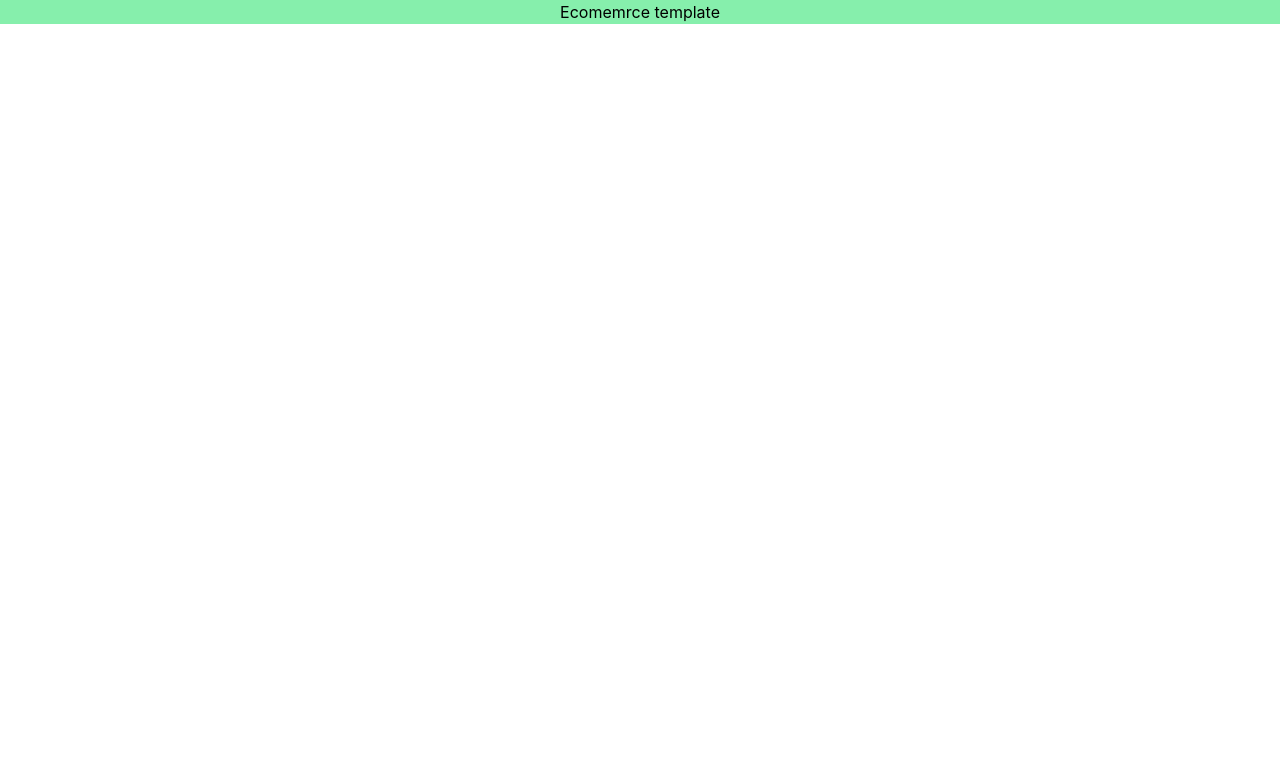
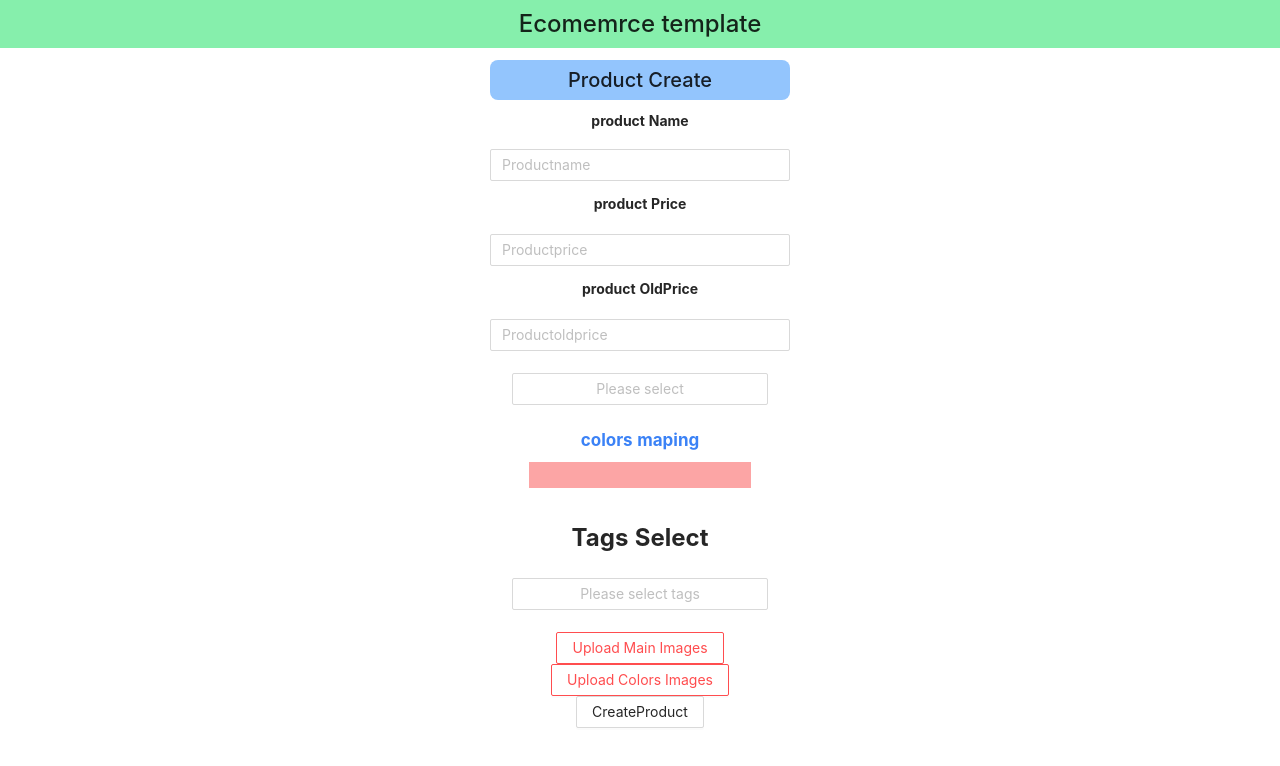
Before and after one commit to maher9393267111/ecom-mern-client, a React (Create React App) app: page /product in a window 1280 px wide. Before the commit this address had no page. Shown: the top 766 px of the page. Built offline with nearby package versions, Linux system fonts and the light colour scheme.

Commit message:
create product success next step add category select

```diff
--- a/package.json
+++ b/package.json
@@ -6,9 +6,11 @@
     "@testing-library/jest-dom": "^5.16.4",
     "@testing-library/react": "^13.2.0",
     "@testing-library/user-event": "^13.5.0",
+    "antd": "^4.20.5",
     "axios": "^0.27.2",
     "react": "^18.1.0",
     "react-dom": "^18.1.0",
+    "react-icons": "^4.3.1",
     "react-router-dom": "^6.3.0",
     "react-scripts": "5.0.1",
     "web-vitals": "^2.1.4"
--- a/src/App.css
+++ b/src/App.css
@@ -1,5 +1,5 @@
 .App {
-  text-align: center;
+  /* text-align: center; */
 }
 
 .App-logo {
--- a/src/App.js
+++ b/src/App.js
@@ -8,13 +8,14 @@ import {
 
 import Home from './pages/home/index';
 import Category from './pages/category/index';
+import Product from './pages/product';
 
 
 function App() {
   return (
     <div className="App">
       {/*  sabit  */}
-   <h1 className='  bg-green-300'>Ecomemrce template</h1>
+   <h1 className='  bg-green-300 text-2xl p-[8px] text-center'>Ecomemrce template</h1>
 
    <BrowserRouter>
     <Routes>
@@ -23,6 +24,8 @@ function App() {
         <Route index element={<Home />} />
 
         <Route path ='category' element = {<Category />} />
+
+<Route path ='product' element = {<Product />} />
 
         {/* </Route> */}
 
--- a/src/index.css
+++ b/src/index.css
@@ -16,3 +16,24 @@ code {
   font-family: source-code-pro, Menlo, Monaco, Consolas, 'Courier New',
     monospace;
 }
+
+
+@layer components {
+
+
+.p1{
+
+@apply pb-[12px] pt-[12px]
+
+}
+
+
+.p2{
+@apply Pr-[12px] pl-[12px]
+
+
+}
+
+
+
+}
--- a/src/index.js
+++ b/src/index.js
@@ -2,6 +2,7 @@ import React from 'react';
 import ReactDOM from 'react-dom/client';
 import './index.css';
 import App from './App';
+import 'antd/dist/antd.css';
 import reportWebVitals from './reportWebVitals';
 
 const root = ReactDOM.createRoot(document.getElementById('root'));
--- a/src/pages/product/index.js
+++ b/src/pages/product/index.js
@@ -1,25 +1,379 @@
 import React from "react";
+import axios from "axios";
+import { useState, useEffect, useRef } from "react";
+import { Select, Input,Button } from "antd";
+const { Option } = Select;
 
 const Product = () => {
-  return (
-    <div>
-      <div>
-        <h1>Create Product</h1>
 
-        <div>
+  const apiURL = "http://localhost:5000/api/product/add-product";
+
+
+  const hiddenFileInput = useRef(null);
+const hiddencolorFileInput = useRef(null);
+
+  const [name, setName] = useState("");
+  const [price, setPrice] = useState([]);
+  const [media, setMedia] = useState(null);
+  const [resImage, setResImage] = useState([]);
+
+  const [files, setFiles] = useState("");
+  const [colorsfiles, setcolorsFiles] = useState(""); // handle colorsimages files change
+  const [info, setInfo] = useState({});
+
+  const [colors, setColors] = useState([]);
+  const [tags, setTags] = useState([]);
+  const [category, setCategory] = useState([]);
+
+  const [oldprice, setOldprice] = useState();
+
+  // make mathrandom numbe
+
+  const [selectedCategory, setSelectedCategory] = useState();
+
+  const children1 = [
+    "black",
+    "red",
+    "orange",
+    "blue",
+    "grey",
+    "green",
+    "white",
+  ];
+
+  const children = [];
+
+  var item;
+  for (item in children1) {
+    children.push(<Option key={children1[item]}>{children1[item]}</Option>);
+  }
+
+  const colorhere = [];
+
+  function handleChange(value) {
+    console.log(`selected ${value}`);
+
+    // push selected colors to colors array
+
+    colorhere.push(value);
+
+    setColors(colorhere);
+    console.log("colorhere-->", colorhere);
+  }
+
+  // ---tags----
+
+  const tagsArray1 = [
+    "Clocks",
+    "Minimalism",
+    " Lighting",
+    "Accessories",
+    "toys",
+    "furniture",
+    "Sweats",
+    "shoes",
+    "bags",
+    "jewelry",
+    "watches",
+    "retail",
+    "Cannabis",
+    "tools",
+    "gifts",
+    "home",
+    "beauty",
+    "food",
+    "health",
+    "sports",
+    "travel",
+    "beauty",
+  ];
+
+  const tagsArray = [];
+
+  var itemtag;
+  for (itemtag in tagsArray1) {
+    tagsArray.push(
+      <Option key={tagsArray1[itemtag]}>{tagsArray1[itemtag]}</Option>
+    );
+  }
+
+  const tagshere = [];
+
+  function handleTagsChange(value) {
+    console.log(`selected ${value}`);
+    tagshere.push(value);
+
+    console.log("tagshere", tagshere);
+    console.log("tags-->", tags);
+    console.log("tags length-->", tags.length, "colorhere", tagshere.length);
+    setTags(tagshere);
+    console.log("tags result-->", tags);
+  }
+
+
+
+  const handleClickUplaodicon = event => {
+    hiddenFileInput.current.click();
+  };
+
+  const handleClickUplaodiconcolors = event => {
+    hiddencolorFileInput.current.click();
+  };
+
+
+
+const handleChangeImages = event => {
+    const fileUploaded = event.target.files;
+    console.log("fileUploaded", fileUploaded);
+    setFiles(fileUploaded);
+    console.log("files-main-images", files);
+  };
 
 
 
 
+  // handle colorsimages files change
+
+  const handlecolorsChangeImages = event => {
+    const colorsfileUploaded = event.target.files;
+    setcolorsFiles(colorsfileUploaded);
+    console.log("colorsfiles upload colors---->", files);
+  };
 
 
 
-              <div>
+// send data to server
 
+const handleclick = async event => {
+  event.preventDefault();
+try {
+
+  const listimages = await Promise.all(
+    // listimages is--> array of  objects --> object mainimgs = {secure_url:secure_url,public_id:public_id};
+    Object.values(files).map(async (file) => {
+      const data = new FormData();
+      data.append("file", file);
+      data.append("upload_preset", "mystory123");
+      data.append("folder", "/products-main");
+      const uploadRes1 = await axios.post(
+        "https://api.cloudinary.com/v1_1/maher9911133/image/upload",
+        data
+      );
+
+      const { url,secure_url,public_id } = uploadRes1.data;
+
+    console.log("uploadRes mainnnnnnn", uploadRes1);
+
+      let mainimgs ={}
+      return  mainimgs = {secure_url:secure_url,public_id:public_id};
+    })
+  );
+
+
+
+// ---images colors upload to cloudinary----
+
+const colorslist = await Promise.all(
+  // colorslist is--> array of  objects --> object mainimgs = {secure_url:secure_url,public_id:public_id};
+  Object.values(colorsfiles).map(async (file) => {
+    const datacolor = new FormData();
+    datacolor.append("file", file);
+    datacolor.append("upload_preset", "mystory123");
+    datacolor.append("folder", "/products-colors");
+    const uploadRes2 = await axios.post(
+      "https://api.cloudinary.com/v1_1/maher9911133/image/upload",
+      datacolor
+    );
+
+    console.log("uploadRes colorssssssssssssssssss", uploadRes2);
+
+    const { url,secure_url,public_id } = uploadRes2.data;
+
+     let colsmgs ={}
+    return   colsmgs = {secure_url:secure_url,public_id:public_id};
+  })
+);
+
+
+
+
+//--------------------------------------------------
+
+  const newproduct = {
+    price,
+    name,
+     colorimages:colorslist,
+    category:'6281155aa43615d16337dc25',
+     oldprice,
+     tags:tags[0],
+    colors: colors[0],
+   images: listimages, // array of urls of images
+ };
+ console.log("new product--->", newproduct);
+
+ await axios.post(apiURL, newproduct).then((res) => {
+  console.log("respons name from post product-->", res);
+});
+
+
+
+}
+
+catch (error) {
+  console.log(error);
+}
+
+
+
+
+}
+
+
+
+  return (
+    <div className="container pb-[50px] mb-55px text-center">
+      <div>
+        <h1 className="text-xl w-[300px] mx-auto bg-blue-300 p-[6px] rounded-lg">
+          Product Create
+        </h1>
+      </div>
+
+      <div>
+        <div className="form-container">
+          <div className="w-[300px] mx-auto">
+            <div className="pro-name">
+              <h1 className="font-bold pb-[10px]"> product Name</h1>
+
+              <Input
+                type="text"
+                id="name"
+                onChange={(e) => setName(e.target.value)}
+                placeholder="Productname"
+              />
+            </div>
+
+            {/* ----------------- */}
+
+            {/* ----price---- */}
+
+            <div>
+              <h1 className="font-bold p1"> product Price</h1>
+
+              <Input
+                type="number"
+                id="number"
+                onChange={(e) => setPrice(e.target.value)}
+                placeholder="Productprice"
+              />
+            </div>
+
+            {/* ----------------- */}
+
+            <div>
+              <h1 className=" p1 font-bold">product OldPrice</h1>
+
+              <Input
+                type="number"
+                id="number"
+                onChange={(e) => setOldprice(e.target.value)}
+                placeholder="Productoldprice"
+              />
+            </div>
+
+            <div className="p-[22px]">
+              <Select
+                mode="multiple"
+                allowClear
+                style={{ width: "100%" }}
+                placeholder="Please select"
+                // defaultValue={['black', 'white']}
+                onChange={handleChange}
+              >
+                {children}
+              </Select>
+            </div>
+
+            {/* -colors-map */}
+
+            <div>
+              <h1 className=" text-[17px] text-blue-500 font-bold ">
+                colors maping
+              </h1>
+              <div className="flex w-[222px] bg-red-300  justify-between  p-[13px]  mx-auto ">
+                {colors &&
+                  colors.map((color, index) => (
+                    <div>
+                      <div className="">{color}</div>
+                    </div>
+                  ))}
               </div>
+            </div>
+
+            {/* ----tags---- */}
+
+            <div className="p-[22px]">
+              <h1 className="p1 font-bold  text-2xl">Tags Select</h1>
+
+              <Select
+                mode="multiple"
+                allowClear
+                style={{ width: "100%" }}
+                placeholder="Please select tags"
+                // defaultValue={['black', 'white']}
+                onChange={handleTagsChange}
+              >
+                {tagsArray}
+              </Select>
+            </div>
+
+
+{/* --upload images-- */}
+
+<>
+      <Button danger onClick={handleClickUplaodicon}>
+        Upload Main Images
+      </Button>
+      <input type="file"
+      multiple
+             ref={hiddenFileInput}
+             onChange={handleChangeImages}
+             style={{display:'none'}}
+      />
+    </>
+
+
+
+    <>
+      <Button danger onClick={handleClickUplaodiconcolors}>
+        Upload Colors Images
+      </Button>
+      <input type="file"
+      multiple
+             ref={hiddencolorFileInput}
+             onChange={handlecolorsChangeImages}
+             style={{display:'none'}}
+      />
+    </>
+
+
+
+{/* ------ send product ---- */}
+
+
+<div>
+
+
+<Button
+onClick={ handleclick}
+>CreateProduct</Button>
+
+
+</div>
+
+
+
+          </div>
         </div>
-
-        <div></div>
       </div>
     </div>
   );
```
Also changed, not shown: 1 other file (tests, documents, lock files or other folders).
